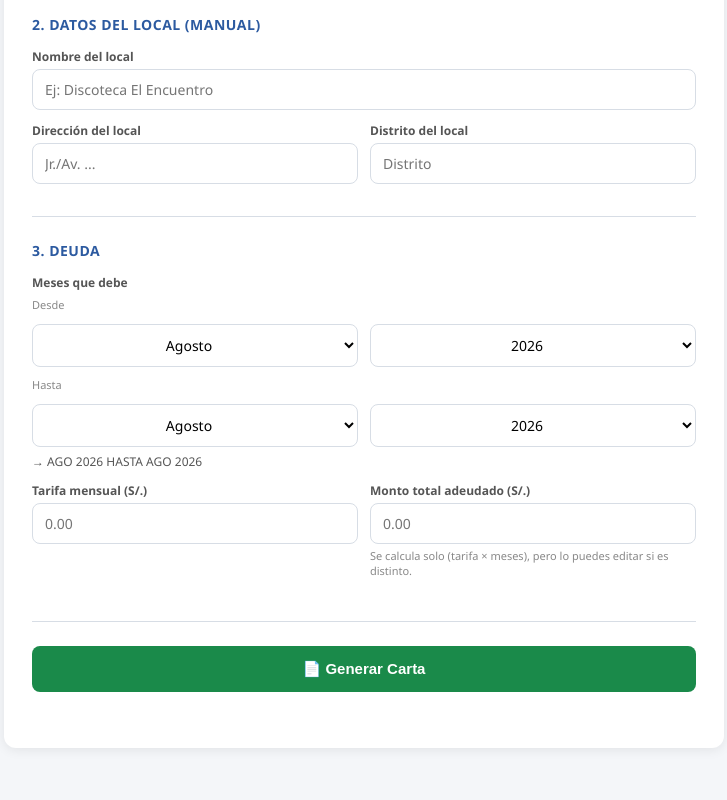
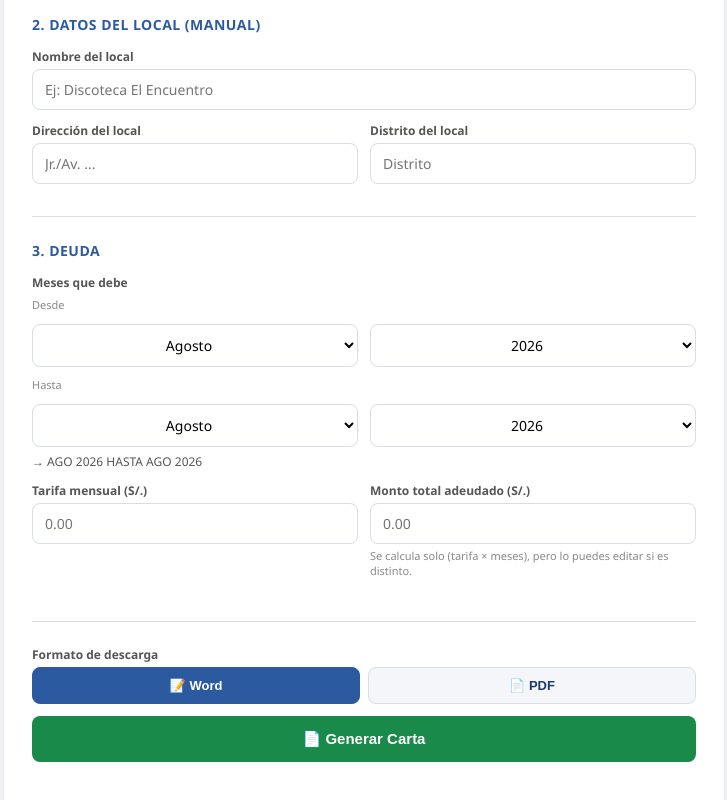
Before and after one commit to nwebstudio/Cartas-Gci, a plain HTML site: page frontend/index.html in a window 1280 px wide. Shown: the part 442-1242 px from the top of the page, without its empty margins (276-1003 px from the left). Before the commit the page ends 1214 px from the top, so only its background shows below. Drawn offline with Linux system fonts and the light colour scheme.

Commit message:
Add files via upload

```diff
--- a/frontend/index.html
+++ b/frontend/index.html
@@ -172,6 +172,26 @@
     color: var(--azul);
     border-color: white;
   }
+  .selector-formato {
+    display: flex;
+    gap: 8px;
+  }
+  .btn-formato {
+    flex: 1;
+    background: var(--gris);
+    border: 1.5px solid var(--borde);
+    color: var(--azul);
+    padding: 10px;
+    border-radius: 8px;
+    font-size: 13px;
+    font-weight: 600;
+    cursor: pointer;
+  }
+  .btn-formato.activo {
+    background: var(--azul-claro);
+    color: white;
+    border-color: var(--azul-claro);
+  }
   .mensaje.error { color: #c0392b; }
   .mensaje.ok { color: var(--exito); }
 </style>
@@ -264,6 +284,14 @@
       </div>
     </div>
 
+    <div class="campo">
+      <label>Formato de descarga</label>
+      <div class="selector-formato">
+        <button type="button" class="btn-formato activo" id="btnFormatoWord" data-formato="docx">📝 Word</button>
+        <button type="button" class="btn-formato" id="btnFormatoPdf" data-formato="pdf">📄 PDF</button>
+      </div>
+    </div>
+
     <button class="btn-generar" id="btnGenerar">📄 Generar Carta</button>
     <div class="mensaje" id="mensajeGenerar"></div>
   </div>
@@ -272,6 +300,7 @@
 <script>
 let datosRucActuales = null;
 let tipoCartaActual = "requerimiento";
+let formatoActual = "docx";
 
 const $ = (id) => document.getElementById(id);
 
@@ -281,6 +310,14 @@ document.querySelectorAll(".btn-tipo").forEach(btn => {
   btn.addEventListener("click", () => {
     tipoCartaActual = btn.dataset.tipo;
     document.querySelectorAll(".btn-tipo").forEach(b => b.classList.remove("activo"));
+    btn.classList.add("activo");
+  });
+});
+
+document.querySelectorAll(".btn-formato").forEach(btn => {
+  btn.addEventListener("click", () => {
+    formatoActual = btn.dataset.formato;
+    document.querySelectorAll(".btn-formato").forEach(b => b.classList.remove("activo"));
     btn.classList.add("activo");
   });
 });
@@ -494,7 +531,7 @@ $("btnGenerar").addEventListener("click", async () => {
   }
 
   $("btnGenerar").disabled = true;
-  $("btnGenerar").textContent = "Generando...";
+  $("btnGenerar").textContent = formatoActual === "pdf" ? "Generando PDF (puede tardar)..." : "Generando...";
 
   try {
     const res = await fetch(`/api/generar-carta/${tipoCartaActual}`, {
@@ -504,6 +541,7 @@ $("btnGenerar").addEventListener("click", async () => {
         ...datosRucActuales,
         local, direccion_local, distrito_local,
         montot, monto_mensual, meses_debe, fecha,
+        formato: formatoActual,
       }),
     });
 
@@ -516,7 +554,7 @@ $("btnGenerar").addEventListener("click", async () => {
     const url = URL.createObjectURL(blob);
     const a = document.createElement("a");
     a.href = url;
-    a.download = `${NOMBRES_TIPO[tipoCartaActual]}_${datosRucActuales.razon_social.replace(/[^a-zA-Z0-9]/g, "_")}.docx`;
+    a.download = `${NOMBRES_TIPO[tipoCartaActual]}_${datosRucActuales.razon_social.replace(/[^a-zA-Z0-9]/g, "_")}.${formatoActual}`;
     document.body.appendChild(a);
     a.click();
     a.remove();
```
